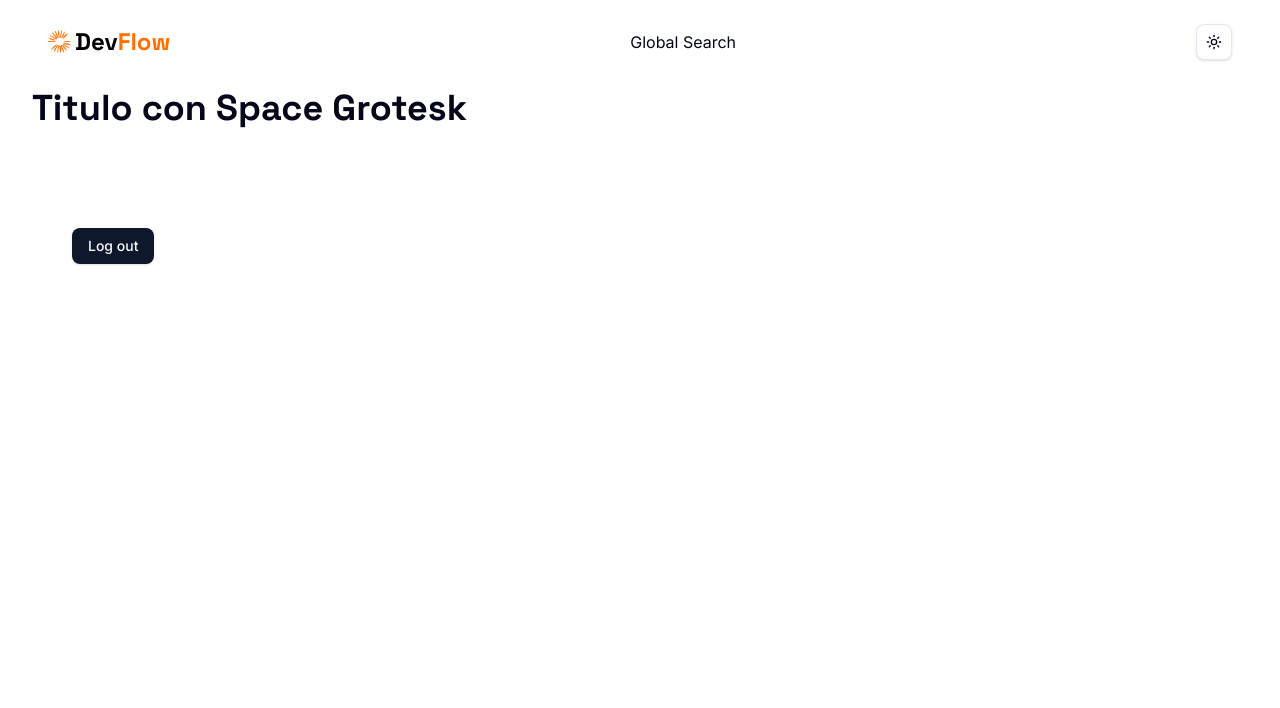
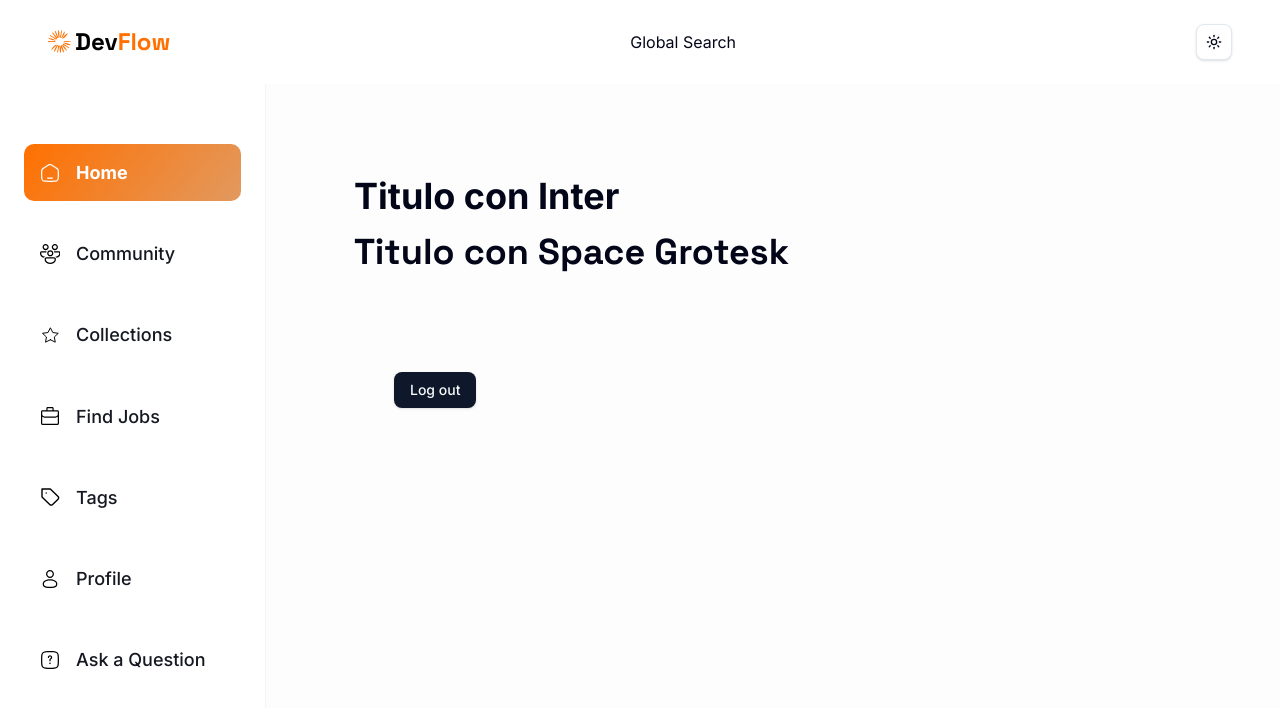
Before and after one commit to altguerrero/devflow, a Next.js app: page / in a window 1280 px wide. Shown: the top 708 px of the page. Built offline with nearby package versions, Linux system fonts and the light colour scheme; no server answers.

Commit message:
feat(layout): integrate LeftSidebar component into RootLayout

```diff
--- a/app/(root)/layout.tsx
+++ b/app/(root)/layout.tsx
@@ -1,11 +1,19 @@
 import React from "react";
 import Navbar from "@/components/navigation/navbar";
+import LeftSidebar from "@/components/navigation/navbar/LeftSidebar";
 
 const RootLayout = ({ children }: { children: React.ReactNode }) => {
   return (
-    <main>
+    <main className="background-light850_dark100 realtive">
       <Navbar />
-      {children}
+
+      <div className="flex">
+        <LeftSidebar />
+
+        <section className="flex min-h-screen flex-1 flex-col px-6 pt-36 pb-6 max-md:pb-14 sm:px-14">
+          <div className="mx-auto w-full max-w-5xl">{children}</div>
+        </section>
+      </div>
     </main>
   );
 };
--- /dev/null
+++ b/components/navigation/navbar/LeftSidebar.tsx
@@ -0,0 +1,14 @@
+import React from "react";
+import NavLinks from "./NavLinks";
+
+const LeftSidebar = () => {
+  return (
+    <section className="custom-scrollbar background-light900_dark200 light-border shadow-light-300 sticky top-0 left-0 flex h-screen flex-col justify-between overflow-y-auto border-r p-6 pt-36 max-sm:hidden lg:w-66.5 dark:shadow-none">
+      <div className="flex flex-1 flex-col gap-6">
+        <NavLinks />
+      </div>
+    </section>
+  );
+};
+
+export default LeftSidebar;
```
